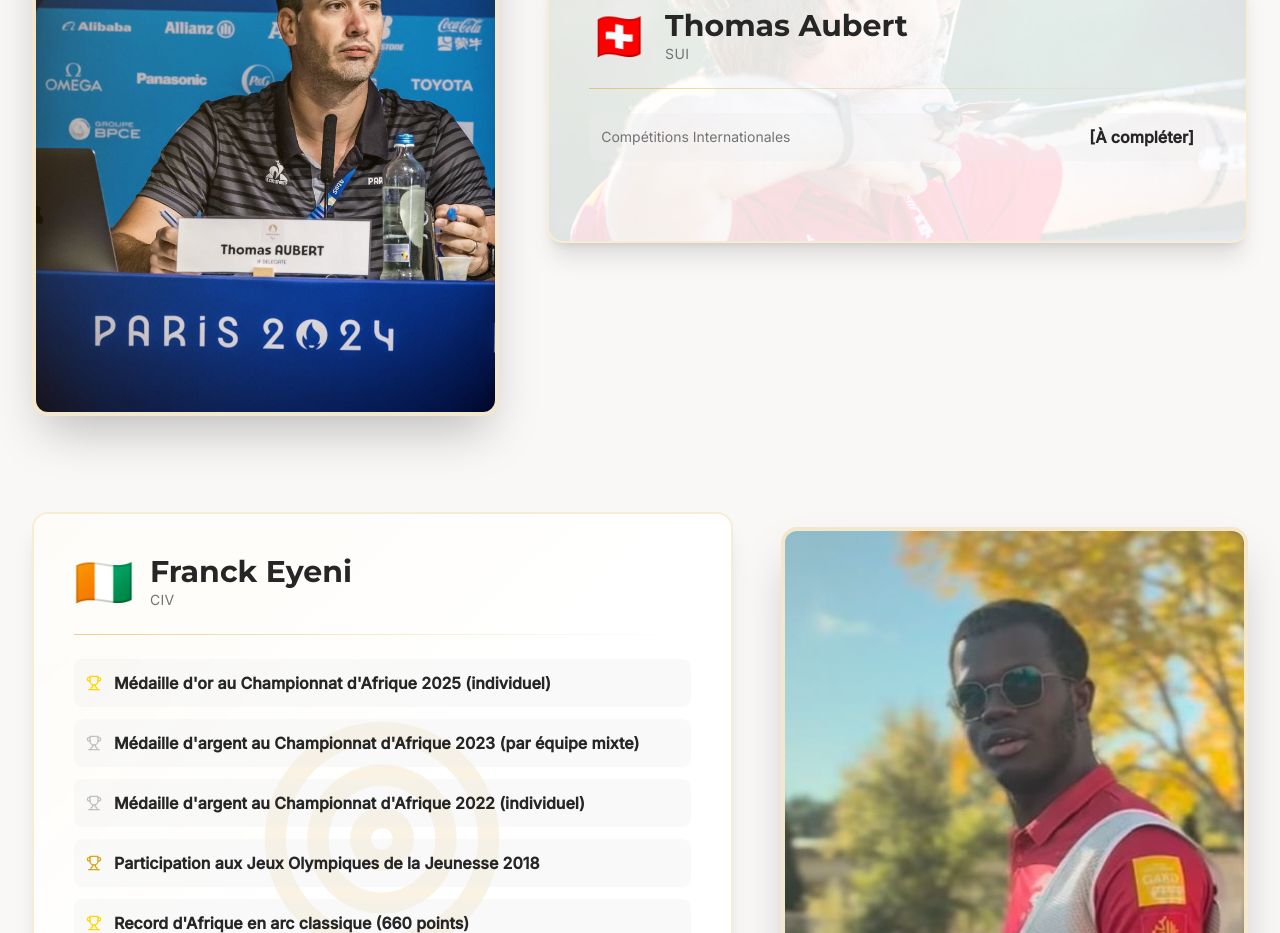
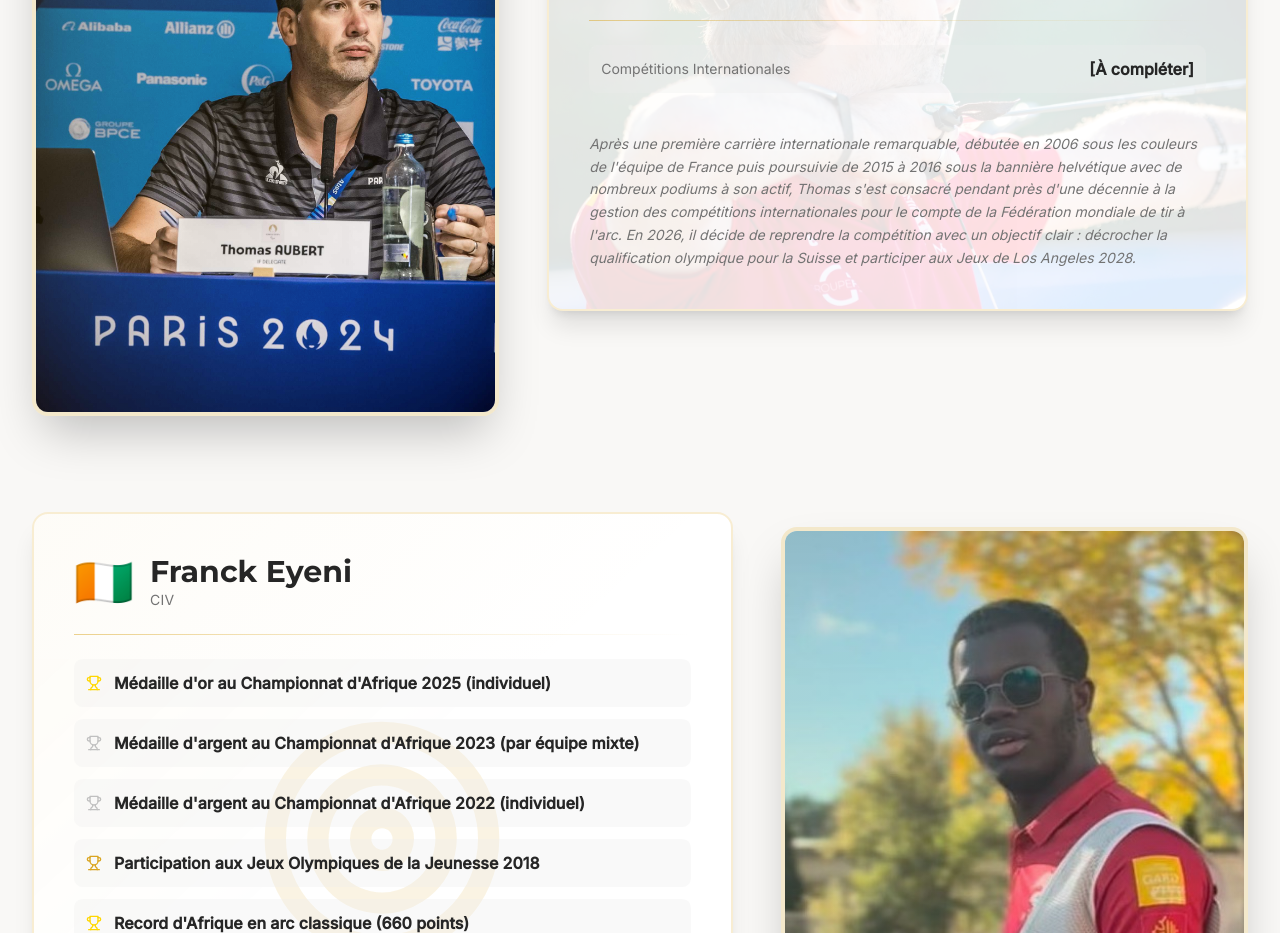
Before and after one commit to nc7hmwtkz4-dot/sg-367be137-3608-459c-9bca-cc2af1e0b7e2-1780337345, a Next.js app: page /los-angeles-2028 in a window 1280 px wide. Shown: the part 3660-4593 px from the top of the page. Built offline with nearby package versions, Linux system fonts and the light colour scheme; no server answers.

Commit message:
feat(data): add structured biography for thomas aubert

```diff
--- a/src/pages/los-angeles-2028.tsx
+++ b/src/pages/los-angeles-2028.tsx
@@ -165,8 +165,12 @@ export default function LosAngeles2028({ rankings }: PageProps) {
               actionImage="/SYG7979.jpg"
               palmares={[]}
               worldRanking={rankings[5974]}
-              isEven={true} />
+              isEven={true}>
 
+              <p className="text-muted-foreground italic text-sm leading-relaxed">
+                Après une première carrière internationale remarquable, débutée en 2006 sous les couleurs de l'équipe de France puis poursuivie de 2015 à 2016 sous la bannière helvétique avec de nombreux podiums à son actif, Thomas s'est consacré pendant près d'une décennie à la gestion des compétitions internationales pour le compte de la Fédération mondiale de tir à l'arc. En 2026, il décide de reprendre la compétition avec un objectif clair : décrocher la qualification olympique pour la Suisse et participer aux Jeux de Los Angeles 2028.
+              </p>
+            </AthleteCard>
 
             <AthleteCard
               name="Franck Eyeni"
```
